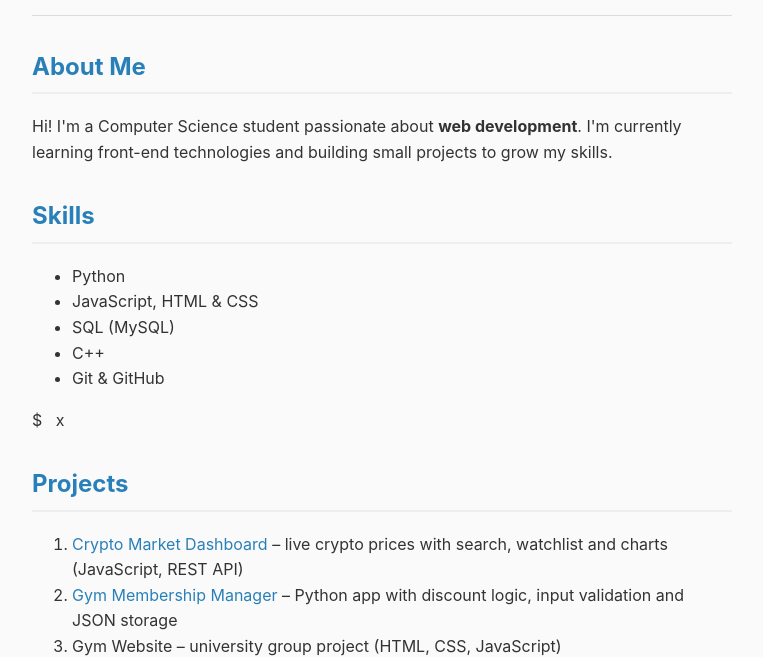
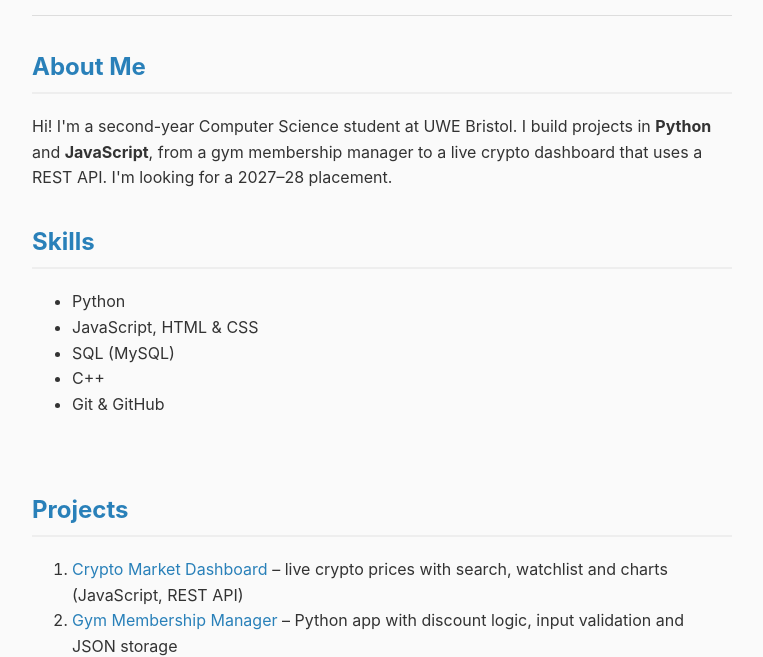
Before and after one commit to beggumuzun/portfolio, a plain HTML site: page index.html in a window 1280 px wide. Shown: the part 141-798 px from the top of the page, without its empty margins (258-1021 px from the left). Drawn offline with Linux system fonts and the light colour scheme.

Commit message:
Update index.html
Update about section and fix typo

```diff
--- a/index.html
+++ b/index.html
@@ -17,9 +17,9 @@
   <section>
     <h2>About Me</h2>
     <p>
-      Hi! I'm a Computer Science student passionate about
-      <strong>web development</strong>. I'm currently learning
-      front-end technologies and building small projects to grow my skills.
+       Hi! I'm a second-year Computer Science student at UWE Bristol. I build projects in
+      <strong>Python</strong> and <strong>JavaScript</strong>, from a gym membership manager
+      to a live crypto dashboard that uses a REST API. I'm looking for a 2027–28 placement.
     </p>
   </section>
 
@@ -35,7 +35,7 @@
   </section>
 
   <section>
-$   x <h2>Projects</h2>
+    <h2>Projects</h2>
     <ol>
       <li><a href="https://beggumuzun.github.io/crypto-dashboard/">Crypto Market Dashboard</a> – live crypto prices with search, watchlist and charts (JavaScript, REST API)</li>
       <li><a href="https://github.com/beggumuzun/gym-manager">Gym Membership Manager</a> – Python app with discount logic, input validation and JSON storage</li>
```
